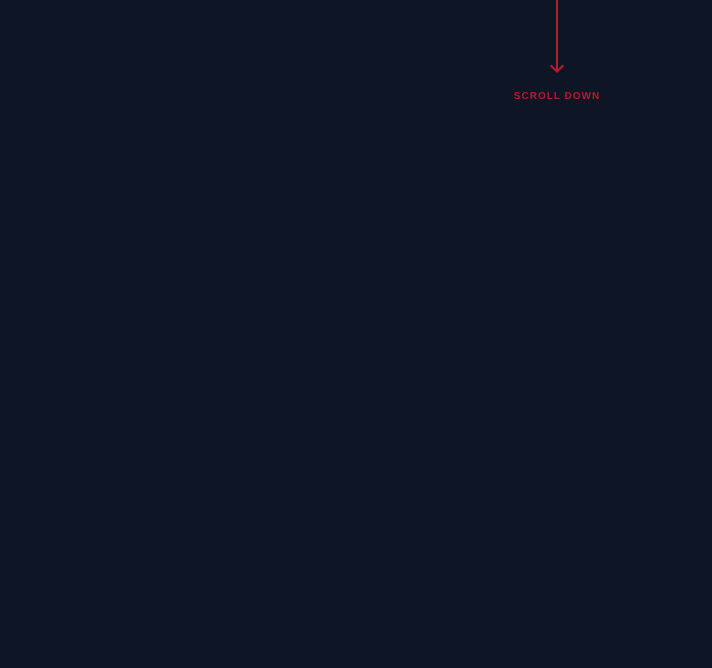
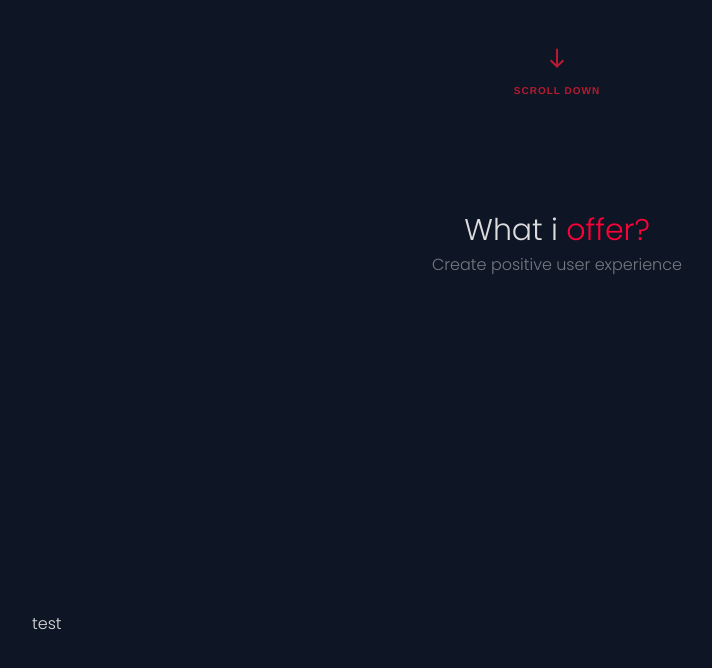
Before and after one commit to PaulPintang/Portfolio, a React (Create React App) app: page / in a window 1280 px wide. Shown: the part 584-1252 px from the top of the page, without its empty margins (83-795 px from the left). Before the commit the page ends 800 px from the top, so only its background shows below. Built offline with nearby package versions, Linux system fonts and the light colour scheme.

Commit message:
style: add reusable styled component, Center

```diff
--- a/src/App.js
+++ b/src/App.js
@@ -14,11 +14,11 @@ function App() {
       <GlobalStyles />
       <Nav />
       <Me />
-      {/* <Offer />
-      <Skills />
-      <Projects />
-      <Contacts />
-      <Footer /> */}
+      <Offer />
+      {/* <Skills /> */}
+      {/* <Projects /> */}
+      {/* <Contacts /> */}
+      {/* <Footer /> */}
     </div>
   );
 }
--- a/src/components/Me/Me.styled.js
+++ b/src/components/Me/Me.styled.js
@@ -6,7 +6,7 @@ export const Section = styled.section`
   -moz-animation: fadeIn linear 1.1s;
   -o-animation: fadeIn linear 1.1s;
   -ms-animation: fadeIn linear 1.1s;
-  height: calc(100vh - 120px);
+  height: calc(100vh - 130px);
 `;
 
 export const TextAnimated = styled.p`
--- a/src/components/Offer/Offer.styled.js
+++ b/src/components/Offer/Offer.styled.js
@@ -1,15 +1,18 @@
 import styled from "styled-components";
 
 export const Section = styled.section`
-  #services {
-    margin-bottom: 90px;
-  }
-  .offer-tag {
-    padding: 3px 0px 20px 0;
+  height: calc(100vh - 130px);
+  div {
     text-align: center;
-  }
-  .flex {
-    flex-wrap: wrap;
+    padding: 12px 0;
+    h2 {
+      text-align: center;
+      font-size: 30px;
+      font-weight: 400;
+    }
+    p {
+      opacity: 0.5;
+    }
   }
 `;
 
--- a/src/components/Offer/index.jsx
+++ b/src/components/Offer/index.jsx
@@ -1,4 +1,5 @@
 import "./styles.css";
+import { Container, Flex, Span } from "../styles/Reusable.styled";
 import { Section, OfferCards } from "./Offer.styled";
 import responsive from "../../images/responsive.svg";
 import design from "../../images/design.svg";
@@ -6,47 +7,23 @@ import team from "../../images/team.svg";
 
 const Offer = () => {
   return (
-    <Section id="services">
-      <div className="container">
-        <div className="offer-tag">
+    <Container>
+      <Section>
+        <div>
           <h2>
-            What i <span>offer?</span>
+            What i <Span>offer?</Span>
           </h2>
           <p>Create positive user experience</p>
         </div>
-        <div className="flex">
-          <OfferCards className="reveal">
-            <img src={responsive} alt=""></img>
-            <div className="o-info">
-              <h3>Responsive Website</h3>
-              <p>
-                Develop a responsive website layout for a better user experience
-              </p>
-            </div>
-          </OfferCards>
-          <OfferCards className="reveal">
-            <img src={design} alt=""></img>
-            <div className="o-info">
-              <h3>Convert your design into a working website.</h3>
-              <p>
-                Make an ideal functional website with your mockups and UI
-                prototypes.
-              </p>
-            </div>
-          </OfferCards>
-          <OfferCards className="reveal">
-            <img src={team} alt=""></img>
-            <div className="o-info">
-              <h3>Team Collaboration</h3>
-              <p>
-                Can work as part of a team and has outstanding collaboration
-                skills.
-              </p>
-            </div>
-          </OfferCards>
-        </div>
-      </div>
-    </Section>
+
+        <Flex>
+          {/* <OfferCards className="reveal"></OfferCards>
+          <OfferCards className="reveal"></OfferCards>
+          <OfferCards className="reveal"></OfferCards> */}
+          test
+        </Flex>
+      </Section>
+    </Container>
   );
 };
 
--- a/src/components/styles/GlobalStyles.js
+++ b/src/components/styles/GlobalStyles.js
@@ -2,57 +2,15 @@ import { createGlobalStyle } from "styled-components";
 
 const GlobalStyles = createGlobalStyle`
 @import url("https://fonts.googleapis.com/css2?family=Poppins:wght@200;300&display=swap");
-/* * {
-  padding: 0;
-  margin: 0;
-  box-sizing: border-box;
-}
-html {
-  scroll-behavior: smooth;
-}
-body {
-  font-family: "Poppins", sans-serif;
-  line-height: 1.5;
-  background-color: #0e1625;
-  color: #dddddd;
-}
-.container {
-  max-width: 1100px;
-  margin: auto;
-  padding: 0 25px;
-}
-.flex {
-  display: flex;
-  height: 100%;
-  justify-content: space-between;
-  align-items: center;
-}
-span {
-  color: #fd0037;
-}
-ul {
-  display: flex;
-  justify-content: space-between;
-  align-items: center;
-  gap: 23px;
-}
-ul li {
-  list-style: none;
-}
-a {
-  text-decoration: none;
-  color: #a8acb9;
-}
+
     h2 {
+      text-align: center;
       font-size: 30px;
       font-weight: 400;
     }
-a.color {
-  color: black;
-}
     p {
       opacity: 0.5;
-} */
+    }
 .reveal {
   position: relative;
   transform: translateY(50px);
--- a/src/components/styles/Reusable.styled.js
+++ b/src/components/styles/Reusable.styled.js
@@ -4,6 +4,10 @@ export const Container = styled.div`
   max-width: 1100px;
   margin: auto;
   padding: 0 25px;
+`;
+
+export const Center = styled.div`
+  text-align: center;
 `;
 
 export const Flex = styled.div`
```
Lines whose indentation alone changed are shown as unchanged.
